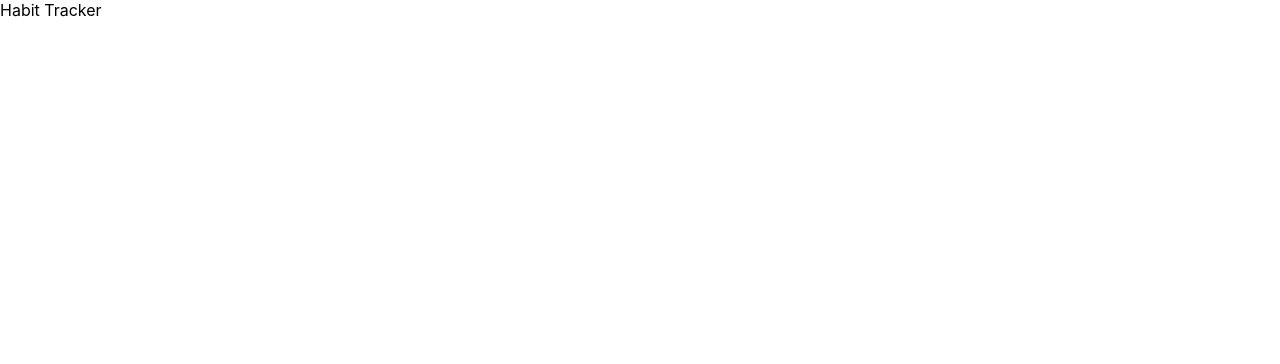
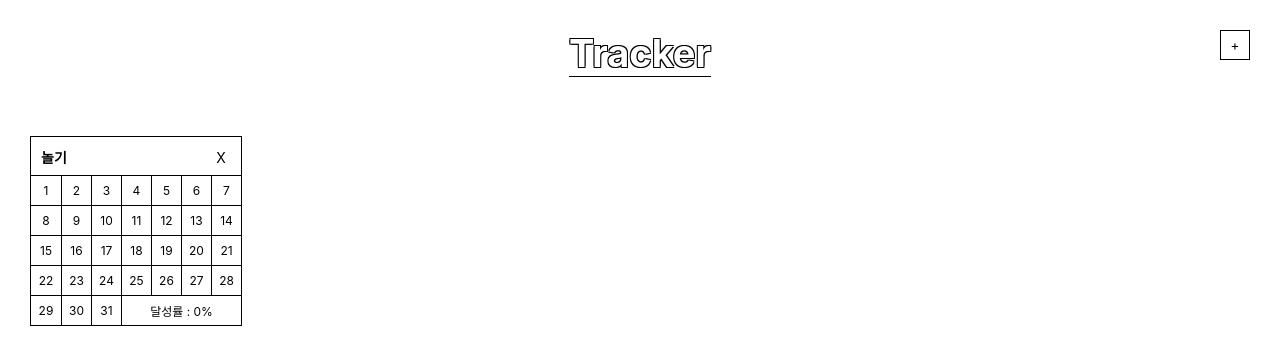
Before and after one commit to rimmmming/mini-projects, a Next.js app: page /habitTracker in a window 1280 px wide. Shown: the top 364 px of the page. Built offline with nearby package versions, Linux system fonts and the light colour scheme.

Commit message:
add habit

```diff
--- /dev/null
+++ b/components/HabitContainer.js
@@ -0,0 +1,120 @@
+import React from 'react';
+import styled from 'styled-components';
+
+const HabitHeader = styled.div`
+    position: relative;
+    height: 38px;
+    padding: 10px;
+    box-sizing: border-box;
+`;
+const HabitTitle = styled.h2`
+    font-size: 14px;
+`;
+const ButtonClose = styled.button`
+    position: absolute;
+    right: 5px;
+    top: 5px;
+    width: 30px;
+    height: 30px;
+    font-size: 14px;
+`;
+const HabitContainer = styled.div`
+    position: relative;
+`;
+const List = styled.ul`
+`;
+const ListItem = styled.li`
+    display: inline-flex;
+    height: 30px;
+    vertical-align: top;
+    &:nth-child(7n + 1) Label {
+        border-left: 0;
+    }
+`;
+const InputCheckBox = styled.input`
+    -webkit-appearance: none;
+    appearance: none;
+    &:focus + Label{
+        outline: auto 5px -webkit-focus-ring-color;
+    }
+    &:checked + Label{
+        background: #ffff00;
+        color: #999;
+
+        &::after{
+            content: "";
+            position: absolute;
+            width: 1px;
+            height: 60px;
+            transform: rotate(45deg);
+            background-color: #999;
+        }
+    }
+`;
+const Label = styled.label`
+    position: relative;
+	overflow: hidden;
+	display: flex;
+	align-items: center;
+	justify-content: center;
+	width: 30px;
+	height: 30px;
+	border-left: 1px solid #000;
+	border-top: 1px solid #000;
+	box-sizing: border-box;
+	font-size: 12px;
+	cursor: pointer;
+`;
+const Total = styled.span`
+    position: absolute;
+	right: 0;
+	bottom: 0;
+	display: flex;
+	align-items: center;
+	justify-content: center;
+	width: 120px;
+	height: 30px;
+	border-left: 1px solid #000;
+	border-top: 1px solid #000;
+	box-sizing: border-box;
+	font-size: 12px;
+`;
+
+function HabitItem({item, onHandleChange}) {
+
+    const onChange = (e) => {
+        console.log(2)
+        onHandleChange(e)
+    }
+    return (
+        <>
+            {item.map((habit, index) => {
+                const {title, days} = habit;
+                return(
+                    <div key={`habits_${index}`}>
+                        <HabitHeader>
+                            <HabitTitle>{title}</HabitTitle>
+                            <ButtonClose>X</ButtonClose>
+                        </HabitHeader>
+                        <HabitContainer>
+                            <List>
+                                {days.map((daily, idx) => {
+                                    const {day, isComplate} = daily;
+                                    return(
+                                        <ListItem key={`daily_${idx}`}>
+                                            <InputCheckBox type="checkbox" onChange={onChange} checked={isComplate ? true : false}/>
+                                            <Label htmlFor="">{day}</Label>
+                                        </ListItem>
+                                    )
+                                })}
+                            </List>
+                            <Total>달성률 : 0%</Total>
+                        </HabitContainer>
+                    </div>
+                )
+            })}
+        </>
+    );
+}
+
+export default HabitItem;
--- /dev/null
+++ b/components/HabitModal.js
@@ -0,0 +1,56 @@
+import React from 'react';
+import styled from 'styled-components';
+
+const Container = styled.div``;
+const Content = styled.div`
+    position:fixed;
+    left:50%;
+    top:50%;
+    width:400px;
+    height:150px;
+    padding:0 20px;
+    background-color:#fff;
+    transform:translate(-50%, -50%);
+    border-radius:10px;
+    box-sizing:border-box;
+    z-index:20
+`;
+const Title = styled.h2`
+    padding:30px 0 20px;
+    font-size:20px;
+    color:#222;
+`;
+const Input = styled.input`
+    width:100%;
+    border:1px solid #ddd;
+    height:35px;
+    line-height:35px;
+    text-indent:10px;
+    font-size:16px
+`;
+const Dimmed = styled.div`
+    position:fixed;
+    left:0;
+    top:0;
+    width:100%;
+    height:100%;
+    background-color:rgba(0,0,0,0.6);
+    z-index:10;
+`;
+
+
+function HabitModal() {
+    return (
+        <Container>
+            <Content>
+                <form action=''>
+                    <Title>습관을 입력하세요.</Title>
+                    <Input type="text" placeholder='예) 매일 즐겁게 코딩하기' />
+                </form>
+            </Content>
+            <Dimmed />
+        </Container>
+    );
+}
+
+export default HabitModal;
--- a/package.json
+++ b/package.json
@@ -4,6 +4,7 @@
   "main": "index.js",
   "license": "MIT",
   "dependencies": {
+    "babel-plugin-styled-components": "^2.0.6",
     "next": "^12.1.0",
     "react": "^17.0.2",
     "react-dom": "^17.0.2",
--- /dev/null
+++ b/pages/api/habitData.js
@@ -0,0 +1,133 @@
+const habitTrackerAPI = [
+    {
+      title: '놀기',
+      days: [
+        {
+          day: 1,
+          isComplate: false
+        },
+        {
+          day: 2,
+          isComplate: false
+        },
+        {
+          day: 3,
+          isComplate: false
+        },
+        {
+          day: 4,
+          isComplate: false
+        },
+        {
+          day: 5,
+          isComplate: false
+        },
+        {
+          day: 6,
+          isComplate: false
+        },
+        {
+          day: 7,
+          isComplate: false
+        },
+        {
+          day: 8,
+          isComplate: false
+        },
+        {
+          day: 9,
+          isComplate: false
+        },
+        {
+          day: 10,
+          isComplate: false
+        },
+        {
+          day: 11,
+          isComplate: false
+        },
+        {
+          day: 12,
+          isComplate: false
+        },
+        {
+          day: 13,
+          isComplate: false
+        },
+        {
+          day: 14,
+          isComplate: false
+        },
+        {
+          day: 15,
+          isComplate: false
+        },
+        {
+          day: 16,
+          isComplate: false
+        },
+        {
+          day: 17,
+          isComplate: false
+        },
+        {
+          day: 18,
+          isComplate: false
+        },
+        {
+          day: 19,
+          isComplate: false
+        },
+        {
+          day: 20,
+          isComplate: false
+        },
+        {
+          day: 21,
+          isComplate: false
+        },
+        {
+          day: 22,
+          isComplate: false
+        },
+        {
+          day: 23,
+          isComplate: false
+        },
+        {
+          day: 24,
+          isComplate: false
+        },
+        {
+          day: 25,
+          isComplate: false
+        },
+        {
+          day: 26,
+          isComplate: false
+        },
+        {
+          day: 27,
+          isComplate: false
+        },
+        {
+          day: 28,
+          isComplate: false
+        },
+        {
+          day: 29,
+          isComplate: false
+        },
+        {
+          day: 30,
+          isComplate: false
+        },
+        {
+          day: 31,
+          isComplate: false
+        }
+      ]
+    }
+  ]
+
+export default habitTrackerAPI;
--- a/pages/habitTracker.js
+++ b/pages/habitTracker.js
@@ -1,10 +1,68 @@
-import React from 'react';
+import React, { useState } from 'react';
+import habitTrackerAPI from './api/habitData';
+import styled from 'styled-components';
+import HabitItem from '../components/HabitContainer';
+import HabitModal from '../components/HabitModal';
+
+const Header = styled.header`
+    position: relative;
+	padding: 30px 0;
+	text-align: center;
+`;
+const Title = styled.h1`
+    display: inline;
+    font-size: 38px;
+    color: #fff;
+    text-shadow: -1px -1px 0 #000, 1px -1px 0 #000, -1px 1px 0 #000,
+        1px 1px 0 #000;
+    border-bottom: 1px solid #000;
+`;
+const ButtonAdd = styled.button`
+    position: absolute;
+	right: 30px;
+	top: 30px;
+	width: 30px;
+	height: 30px;
+	border: 1px solid #000;
+    background-color:#fff;
+`;
+const Container = styled.div`
+    padding: 30px;
+`;
+const HabitWrap = styled.div`
+    display: inline-block;
+    width: 210px;
+    border: 1px solid #000;
+    & + & {
+        margin-left:20px
+    }
+`;
+
+
+let habitData = JSON.parse(JSON.stringify(habitTrackerAPI))
+
+const onHandleChange = (e) => {
+    console.log(1)
+}
 
 function habitTracker() {
+    const [habitList, setHabitList] = useState(habitData);
+    const [isModal, setIsModal] = useState(false);
+    const [isComplete, setIsComplete] = useState(false);
+
     return (
-        <div>
-            Habit Tracker
-        </div>
+        <>
+            <Header>
+				<Title>Tracker</Title>
+				<ButtonAdd type="button">+</ButtonAdd>
+                {isModal && <HabitModal />}
+			</Header>
+            <Container>
+                <HabitWrap>
+					<HabitItem item={habitList} onHandleChange={onHandleChange}/>
+				</HabitWrap>
+            </Container>
+        </>
     );
 }
 
--- a/styles/globals.css
+++ b/styles/globals.css
@@ -1,18 +1,63 @@
-*{
-  margin:0;
-  padding:0;
-  box-sizing: border-box;
+* {
+	margin: 0;
+	padding: 0;
+  font-family: -apple-system, BlinkMacSystemFont, Segoe UI, Roboto, Oxygen,Ubuntu, Cantarell, Fira Sans, Droid Sans, Helvetica Neue, sans-serif;
 }
-html,
-body {
-  padding: 0;
-  margin: 0;
-  font-family: -apple-system, BlinkMacSystemFont, Segoe UI, Roboto, Oxygen,
-    Ubuntu, Cantarell, Fira Sans, Droid Sans, Helvetica Neue, sans-serif;
+ul,
+ol {
+	list-style: none;
 }
-a {
-  color: inherit;
-  text-decoration: none;
+button {
+	-webkit-border-radius: 0;
+	border-radius: 0;
+	background-color: transparent;
+	cursor: pointer;
+}
+a,
+a:hover,
+a:active,
+a:focus {
+	text-decoration: none;
+}
+button {
+	border: 0 none;
+	background-color: transparent;
+	cursor: pointer;
+}
+em,
+address {
+	font-style: normal;
+}
+table {
+	border-collapse: collapse;
+	border-spacing: 0;
+}
+iframe,
+fieldset,
+img {
+	border: 0 none;
+}
+textarea {
+	resize: none;
+}
+article,
+aside,
+details,
+figcaption,
+figure,
+footer,
+header,
+hgroup,
+menu,
+nav,
+section {
+	display: block;
+}
+img {
+	vertical-align: top;
+}
+hr {
+	display: none;
 }
 .App {
   display:flex;
```
Also changed, not shown: .babelrc (added), 2 other files (tests, documents, lock files or other folders).
